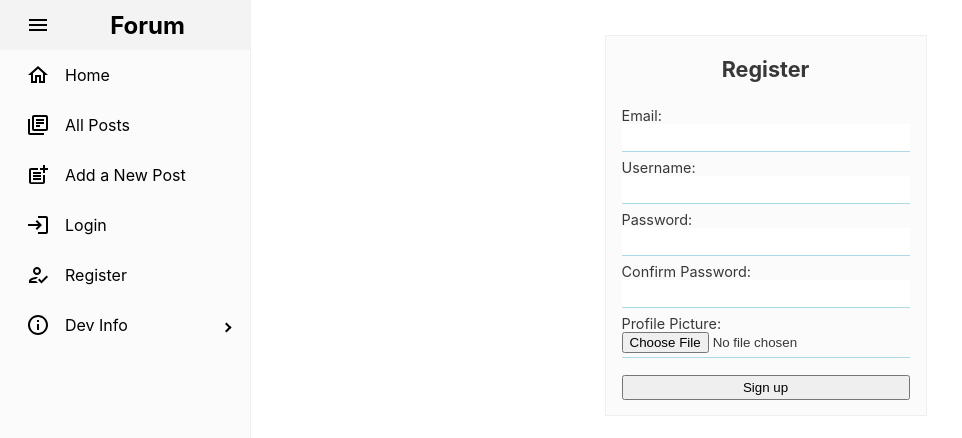
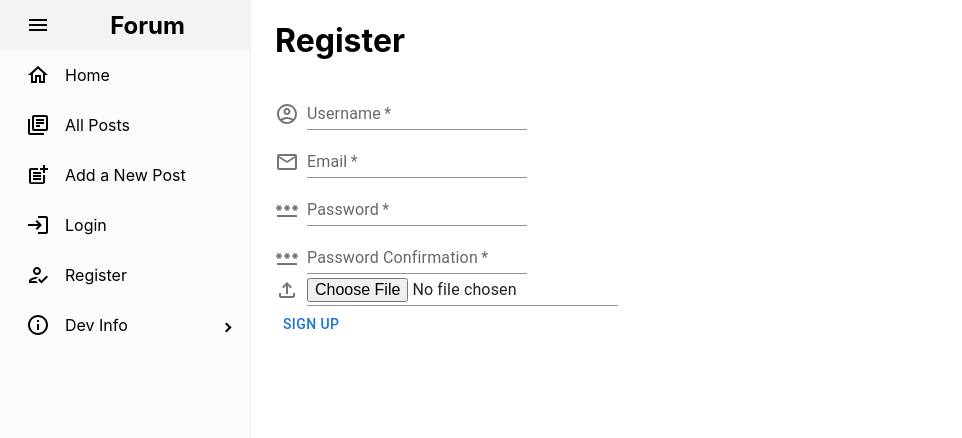
Before and after one commit to siuusunn/ga-project-3-the-forum-client, a React (Create React App) app: page /register in a window 1280 px wide. Shown: the top 438 px of the page, without its empty margins (0-962 px from the left). Built offline with nearby package versions, Linux system fonts and the light colour scheme.

Commit message:
Enhanced register function

```diff
--- a/src/components/Register.js
+++ b/src/components/Register.js
@@ -3,6 +3,24 @@ import { API } from '../lib/api';
 import { AUTH } from '../lib/auth';
 import { useNavigate } from 'react-router-dom';
 import '../styles/Register.scss';
+
+import {
+  Container,
+  Box,
+  Input,
+  InputLabel,
+  TextField,
+  FormControl,
+  InputAdornment,
+  Button
+} from '@mui/material';
+
+import {
+  AccountCircleOutlined,
+  EmailOutlined,
+  PasswordOutlined,
+  FileUploadOutlined
+} from '@mui/icons-material';
 
 export default function Register() {
   const navigate = useNavigate();
@@ -16,6 +34,7 @@ export default function Register() {
 
   const handleChange = (event) => {
     setFormFields({ ...formFields, [event.target.name]: event.target.value });
+    console.log(formFields);
   };
 
   const handleFileChange = (event) => {
@@ -61,63 +80,81 @@ export default function Register() {
   };
 
   return (
-    <div className='Register'>
-      <div className='outer-container'>
-        <h2>Register</h2>
+    <>
+      <Container>
+        <h1>Register</h1>
         <form onSubmit={handleSubmit}>
-          <div>
-            <label htmlFor='email'>Email:</label>
-            <input
-              type='email'
+          <Box
+            sx={{
+              display: 'flex',
+              alignItems: 'flex-end'
+            }}
+          >
+            <AccountCircleOutlined
+              sx={{ color: 'action.active', mr: 1, my: 0.5 }}
+            />
+            <TextField
+              id='username'
+              name='username'
+              label='Username'
+              type='text'
+              variant='standard'
+              onChange={handleChange}
+              required
+            />
+          </Box>
+          <Box sx={{ display: 'flex', alignItems: 'flex-end' }}>
+            <EmailOutlined sx={{ color: 'action.active', mr: 1, my: 0.5 }} />
+            <TextField
               id='email'
               name='email'
-              value={formFields.email}
+              label='Email'
+              type='email'
+              variant='standard'
               onChange={handleChange}
-            ></input>
-          </div>
-          <div>
-            <label htmlFor='username'>Username:</label>
-            <input
-              type='text'
-              id='username'
-              name='username'
-              value={formFields.username}
-              onChange={handleChange}
-            ></input>
-          </div>
-          <div>
-            <label htmlFor='password'>Password:</label>
-            <input
-              type='password'
+              required
+            />
+          </Box>
+          <Box sx={{ display: 'flex', alignItems: 'flex-end' }}>
+            <PasswordOutlined sx={{ color: 'action.active', mr: 1, my: 0.5 }} />
+            <TextField
               id='password'
               name='password'
-              value={formFields.password}
+              label='Password'
+              type='password'
+              variant='standard'
               onChange={handleChange}
-            ></input>
-          </div>
-          <div>
-            <label htmlFor='passwordConfirmation'>Confirm Password:</label>
-            <input
-              type='password'
+              required
+            />
+          </Box>
+          <Box sx={{ display: 'flex', alignItems: 'flex-end' }}>
+            <PasswordOutlined sx={{ color: 'action.active', mr: 1, my: 0.5 }} />
+            <TextField
               id='passwordConfirmation'
               name='passwordConfirmation'
-              value={formFields.passwordConfirmation}
+              label='Password Confirmation'
+              type='password'
+              variant='standard'
               onChange={handleChange}
-            ></input>
-          </div>
-          <div>
-            <label htmlFor='profilePicture'>Profile Picture:</label>
-            <input
-              type='file'
+              required
+            />
+          </Box>
+          <Box sx={{ display: 'flex', alignItems: 'flex-end' }}>
+            <FileUploadOutlined
+              sx={{ color: 'action.active', mr: 1, my: 0.5 }}
+            />
+            <TextField
               id='profile-picture'
               name='profile-picture'
+              type='file'
+              variant='standard'
               onChange={handleFileChange}
-            ></input>
-          </div>
-
-          <button type='submit'>Sign up</button>
+              required
+            />
+          </Box>
+          <Button type='submit'>Sign Up</Button>
         </form>
-      </div>
-    </div>
+      </Container>
+    </>
   );
 }
```
